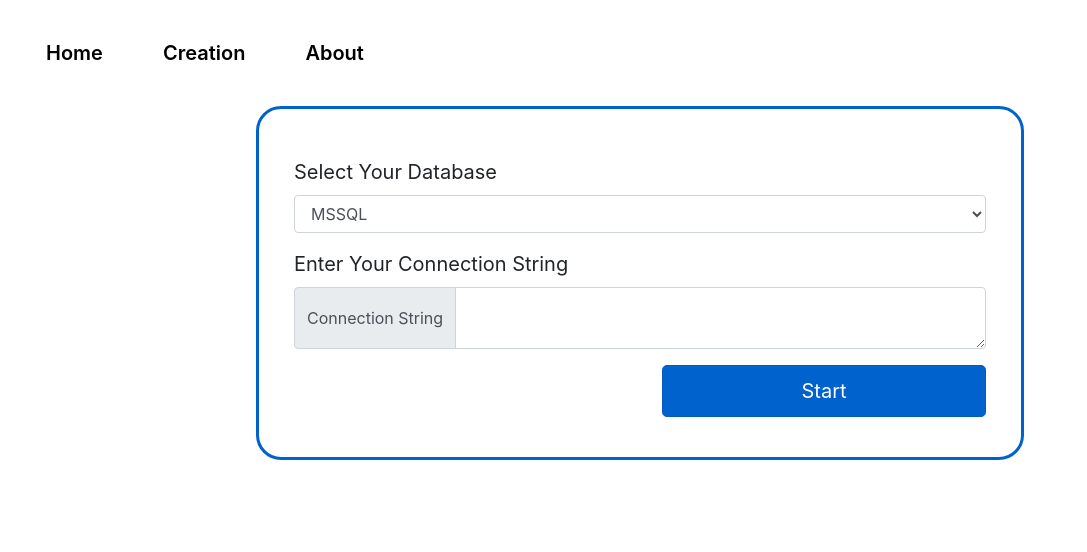
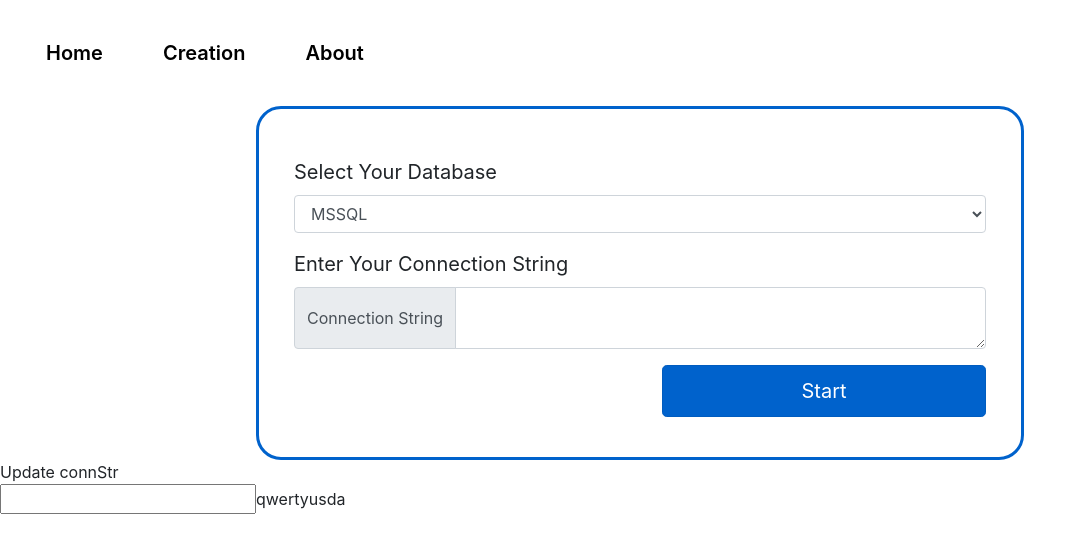
Before and after one commit to Domantas99/SneakyBox-Sentio-Project, a React (Create React App) app in the folder front-end sentio/sentio/: page / in a window 1280 px wide. Shown: the top 552 px of the page, without its empty margins (0-1087 px from the left). Built offline with nearby package versions, Linux system fonts and the light colour scheme.

Commit message:
Implemented redux

```diff
--- a/front-end sentio/sentio/src/App.js
+++ b/front-end sentio/sentio/src/App.js
@@ -1,15 +1,32 @@
-import React from 'react';
+import React, {Component} from 'react';
 import {BrowserRouter as Router, Switch, Route} from "react-router-dom";
 // import 'node_modules\bootstrap\dist\css\bootstrap.min.css'
 import 'bootstrap/dist/css/bootstrap.min.css';
 import './App.scss';
+import { connect } from 'react-redux';
 
 import Navbar from './components/navbar/navbar';
 import Home from './pages/home/home';
 import Creation from './pages/creation/creation';
 import About from './pages/about/about';
 
-function App() {
+import { updateConnectionStr } from './services/redux/actions/connectionStr-actions';
+
+class App extends Component {
+  constructor(props) {
+    super(props)
+    this.onUpdateConnStr = this.onUpdateConnStr.bind(this);
+  }
+
+  onUpdateConnStr(event) {
+    //this.props.onUpdateConnStr(event.target.value);
+   // console.log(event.target.value);
+   // console.log(this.props.onConnStrUpdate);
+    this.props.onConnStrUpdate(event.target.value)
+  }
+
+
+  render(){
   return (
     <div className="App">
       <Router>
@@ -22,8 +39,23 @@ function App() {
         </Switch>
 
       </Router>
+      <div onClick={this.updateConnectionStr}>Update connStr</div>
+
+      <input onChange={this.onUpdateConnStr}></input>
+      {this.props.connectionStr}
     </div>
+
   );
 }
+}
+const mapStateToProps = state => ({
+  tables: state.tables,
+  connectionStr: state.connectionStr
 
-export default App;
+});
+
+const mapActionsToProps = {
+  onConnStrUpdate: updateConnectionStr
+}
+
+export default connect(mapStateToProps, mapActionsToProps) (App);
--- a/front-end sentio/sentio/src/index.js
+++ b/front-end sentio/sentio/src/index.js
@@ -6,53 +6,26 @@ import * as serviceWorker from './serviceWorker';
 import { createStore, combineReducers } from 'redux';
 //import rootReducer from './services/redux/reducers';
 import { Provider } from 'react-redux';
+import ConnectionStringReducer from './services/redux/reducers/connectionStr-reducer';
+import TablesReducer from './services/redux/reducers/tables-reducer';
 
 
 
-function TablesReducer(state = [], action) {
-    // switch(action.type) {
-    //     case 'ADD': ret
-    // }
 
-    return state;
-}
-
-function ConnectionStringReducer(state='', action) {
-    switch(action.type) {
-        case 'updateUser': return action.payload;
-    }
-
-    // if(action.type===  'changeState') {
-    //     return action.payload.newState;
-    // }
-
-    // console.log(action, 'cia action')
-    return state;
-}
-
-const AllReducers = combineReducers({tables: TablesReducer, connectionString: ConnectionStringReducer});
+const AllReducers = combineReducers({tables: TablesReducer, connectionStr: ConnectionStringReducer});
 
 
 const store = createStore(
+
     AllReducers,
     {
     tables:[{ name: 'Studnets'}, {name:'Teachers'}],
-    connectionString:'qwertyusda'
+    connectionStr:'qwertyusda'
     },
     window.devToolsExtension && window.devToolsExtension()
     );
+console.log(store.getState(), 'cia store');
 
-//https://www.youtube.com/watch?v=OSSpVLpuVWA
-console.log(store.getState());
-
-const updateConnStrAction = {
-    type: 'updateUser',
-    payload: {
-        connectionString:'aaaaa'
-    }
-}
-
-store.dispatch(updateConnStrAction);
 
 //console.log(store.getState())
 ReactDOM.render(
--- a/front-end sentio/sentio/src/pages/home/home.jsx
+++ b/front-end sentio/sentio/src/pages/home/home.jsx
@@ -1,12 +1,17 @@
 import React from 'react';
 import './home.scss';
 import ConnectionForm from '../../components/connection-form/connection-form';
+import { useSelector} from 'react-redux';
 
 export default function Home() {
+  // const connStr = useSelector(state=>state.connectionStr);
   return (
     <div>
         <div className="home">
+            {/* <h1>{connStr}</h1> */}
             <ConnectionForm></ConnectionForm>
+
+
         </div>
     </div>
 
--- /dev/null
+++ b/front-end sentio/sentio/src/services/redux/actions/connectionStr-actions.js
@@ -0,0 +1,11 @@
+export const UPDATE_CONNECTION_STRING = 'connectionStr:updateConnStr';
+
+export function updateConnectionStr(newStr) {
+    return {
+        type: UPDATE_CONNECTION_STRING,
+        payload: {
+            connectionStr: newStr
+        }
+    }
+
+}
--- /dev/null
+++ b/front-end sentio/sentio/src/services/redux/reducers/connectionStr-reducer.js
@@ -0,0 +1,9 @@
+import { UPDATE_CONNECTION_STRING } from '../actions/connectionStr-actions';
+
+export default function ConnectionStringReducer(state='', { type, payload }) {
+    switch(type) {
+        case UPDATE_CONNECTION_STRING: return payload.connectionStr;
+        default:
+            return state;
+    }
+}
--- /dev/null
+++ b/front-end sentio/sentio/src/services/redux/reducers/tables-reducer.js
@@ -0,0 +1,8 @@
+
+export default function TablesReducer(state = [], action) {
+    // switch(action.type) {
+    //     case 'ADD': ret
+    // }
+
+    return state;
+}
```
Also changed, not shown: front-end sentio/sentio/src/services/redux/actions/table-actions.js (added).
